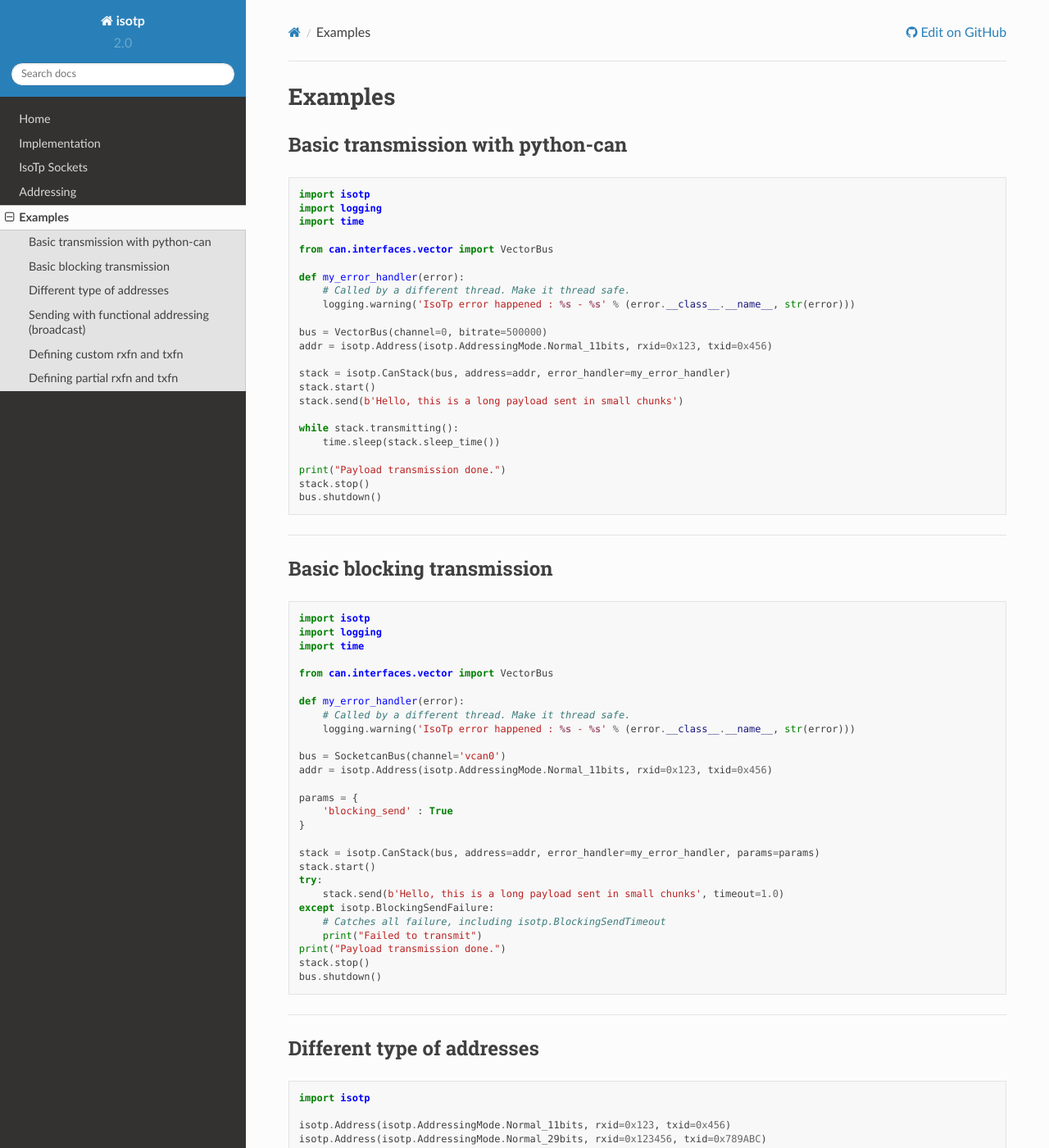
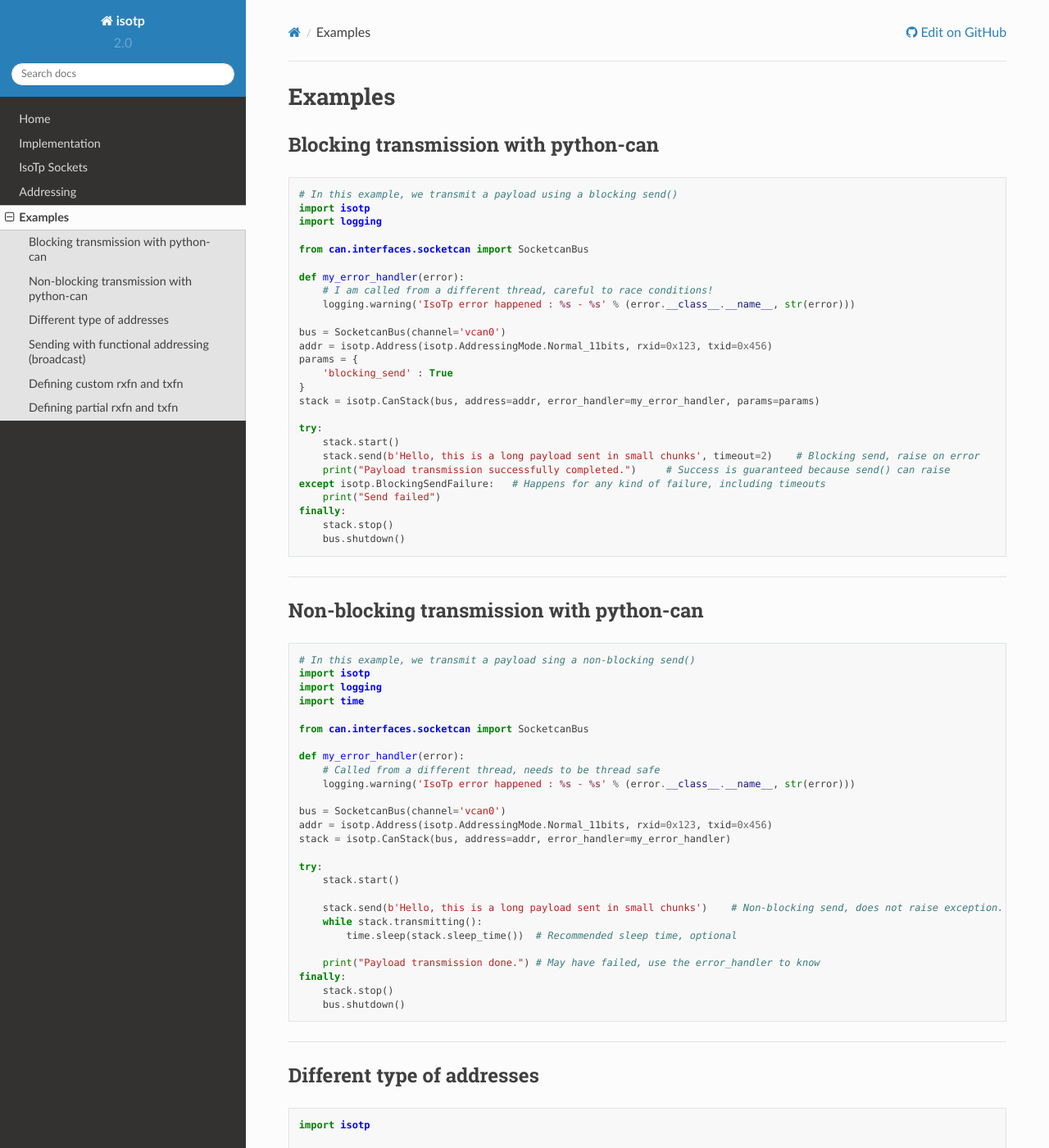
Before and after one commit to pylessard/python-can-isotp, a Sphinx documentation site: the page built from doc/source/isotp/examples.rst, in a window 1280 px wide and 1400 px high. Shown: the whole window at 82% size. Built offline with Sphinx 7.4.7 and the Read the Docs theme 2.0.0, drawn with Linux system fonts in a browser that asks for light colours; some of the changed text lies outside the part shown.

Commit message:
Updated doc

```diff
--- a/doc/source/isotp/examples.rst
+++ b/doc/source/isotp/examples.rst
@@ -1,72 +1,75 @@
 Examples
 ========
 
-.. _example_transmit_can_stack:
+.. _example_transmit_can_stack_blocking_send:
 
-Basic transmission with python-can
-----------------------------------
+Blocking transmission with python-can
+-------------------------------------------
 
 .. code-block:: python
 
+    # In this example, we transmit a payload using a blocking send()
+    import isotp
+    import logging
+
+    from can.interfaces.socketcan import SocketcanBus
+
+    def my_error_handler(error):
+        # I am called from a different thread, careful to race conditions!
+        logging.warning('IsoTp error happened : %s - %s' % (error.__class__.__name__, str(error)))
+
+    bus = SocketcanBus(channel='vcan0')
+    addr = isotp.Address(isotp.AddressingMode.Normal_11bits, rxid=0x123, txid=0x456)
+    params = {
+        'blocking_send' : True
+    }
+    stack = isotp.CanStack(bus, address=addr, error_handler=my_error_handler, params=params)
+
+    try:
+        stack.start()
+        stack.send(b'Hello, this is a long payload sent in small chunks', timeout=2)    # Blocking send, raise on error
+        print("Payload transmission successfully completed.")     # Success is guaranteed because send() can raise
+    except isotp.BlockingSendFailure:   # Happens for any kind of failure, including timeouts
+        print("Send failed")
+    finally:
+        stack.stop()
+        bus.shutdown()
+
+-----
+
+.. _example_transmit_can_stack_non_blocking_send:
+
+Non-blocking transmission with python-can
+-----------------------------------------------
+
+.. code-block:: python
+
+    # In this example, we transmit a payload sing a non-blocking send()
     import isotp
     import logging
     import time
 
-    from can.interfaces.vector import VectorBus
+    from can.interfaces.socketcan import SocketcanBus
 
     def my_error_handler(error):
-        # Called by a different thread. Make it thread safe.
-        logging.warning('IsoTp error happened : %s - %s' % (error.__class__.__name__, str(error)))
-
-    bus = VectorBus(channel=0, bitrate=500000)
-    addr = isotp.Address(isotp.AddressingMode.Normal_11bits, rxid=0x123, txid=0x456)
-
-    stack = isotp.CanStack(bus, address=addr, error_handler=my_error_handler)
-    stack.start()
-    stack.send(b'Hello, this is a long payload sent in small chunks')
-
-    while stack.transmitting():
-        time.sleep(stack.sleep_time())
-
-    print("Payload transmission done.")
-    stack.stop()
-    bus.shutdown()
-
------
-
-.. _example_transmit_can_stack_blocking_send:
-
-Basic blocking transmission
-----------------------------------
-.. code-block:: python
-
-    import isotp
-    import logging
-    import time
-
-    from can.interfaces.vector import VectorBus
-
-    def my_error_handler(error):
-        # Called by a different thread. Make it thread safe.
+        # Called from a different thread, needs to be thread safe
         logging.warning('IsoTp error happened : %s - %s' % (error.__class__.__name__, str(error)))
 
     bus = SocketcanBus(channel='vcan0')
     addr = isotp.Address(isotp.AddressingMode.Normal_11bits, rxid=0x123, txid=0x456)
+    stack = isotp.CanStack(bus, address=addr, error_handler=my_error_handler)
 
-    params = {
-        'blocking_send' : True
-    }
+    try:
+        stack.start()
 
-    stack = isotp.CanStack(bus, address=addr, error_handler=my_error_handler, params=params)
-    stack.start()
-    try:
-        stack.send(b'Hello, this is a long payload sent in small chunks', timeout=1.0)
-    except isotp.BlockingSendFailure:
-        # Catches all failure, including isotp.BlockingSendTimeout
-        print("Failed to transmit")
-    print("Payload transmission done.")
-    stack.stop()
-    bus.shutdown()
+        stack.send(b'Hello, this is a long payload sent in small chunks')    # Non-blocking send, does not raise exception.
+        while stack.transmitting():
+            time.sleep(stack.sleep_time())  # Recommended sleep time, optional
+
+        print("Payload transmission done.") # May have failed, use the error_handler to know
+    finally:
+        stack.stop()
+        bus.shutdown()
 
 -----
 
@@ -95,20 +98,18 @@ Sending with functional addressing (broadcast)
 
 .. code-block:: python
 
-   import isotp
-   import time
+    import isotp
 
-   from can.interfaces.vector import VectorBus
-
-   bus = VectorBus(channel=0, bitrate=500000)
-   addr = isotp.Address(isotp.AddressingMode.Normal_11bits, rxid=0x123, txid=0x456)
-   stack = isotp.CanStack(bus, address=addr)
-   stack.send(b'Hello', isotp.TargetAddressType.Functional) # Payload must fit a Single Frame. Functional addressing only works with Single Frames
-
-   while stack.transmitting():
-      time.sleep(stack.sleep_time())
-
-   bus.shutdown()
+    addr = isotp.Address(isotp.AddressingMode.Normal_11bits, rxid=0x123, txid=0x456)
+    layer = isotp.TransportLayer(rxfn=..., txfn=..., address=addr)
+    try:
+        layer.start()
+        layer.send(b'Hello', isotp.TargetAddressType.Functional) # Payload must fit a Single Frame. Functional addressing only works with Single Frames
+        while layer.transmitting():
+            time.sleep(layer.sleep_time())
+    finally:
+        layer.stop()
+        bus.shutdown()
 
 -----
 
@@ -119,30 +120,35 @@ In this example, we see how to configure a :class:`TransportLayer<isotp.Transpor
 
 .. code-block:: python
 
-   import isotp
+    import isotp
+    from typing import Optional
 
-   def my_rxfn():
-       # All my_hardware_something and get_something() function are fictive of course.
-       msg = my_hardware_api_recv()
-       return isotp.CanMesage(arbitration_id=msg.get_id(), data=msg.get_data(), dlc=msg.get_dlc(), extended_id=msg.is_extended_id())
+    def my_rxfn(timeout:float) -> Optional[isotp.CanMesage]:
+        # All my_hardware_something and get_something() function are fictive of course.
+        msg = my_hardware_api_recv(timeout) # Blocking read are encouraged for better timing.
+        if msg is None:
+            return None # Return None if no message available
+        return isotp.CanMesage(arbitration_id=msg.get_id(), data=msg.get_data(), dlc=msg.get_dlc(), extended_id=msg.is_extended_id())
 
 
-   def my_txfn(isotp_msg):
-       # all set_something functions and my_hardware_something are fictive.
-       msg = my_hardware_api_make_msg()
-       msg.set_id(isotp_msg.arbitration_id)
-       msg.set_data(isotp_msg.data)
-       msg.set_dlc(isotp_msg.dlc)
-       msg.set_extended_id(isotp_msg.is_extended_id)
-       my_hardware_api_send(msg)
+    def my_txfn(isotp_msg:isotp.CanMesage):
+        # all set_something functions and my_hardware_something are fictive.
+        msg = my_hardware_api_make_msg()
+        msg.set_id(isotp_msg.arbitration_id)
+        msg.set_data(isotp_msg.data)
+        msg.set_dlc(isotp_msg.dlc)
+        msg.set_extended_id(isotp_msg.is_extended_id)
+        my_hardware_api_send(msg)
 
-   addr = isotp.Address(isotp.AddressingMode.Normal_29bits, txid=0x123456, rxid = 0x123457)
-   layer = isotp.TransportLayer(rxfn=my_rxfn, txfn=my_txfn, address=addr)
+    addr = isotp.Address(isotp.AddressingMode.Normal_29bits, txid=0x123456, rxid = 0x123457)
+    layer = isotp.TransportLayer(rxfn=my_rxfn, txfn=my_txfn, address=addr)
+    layer.start()
 
-   # ... rest of programs
-   # ...
+    # ... rest of programs
+    # ...
 
-   my_hardware_close()
+    layer.stop()
+    my_hardware_close()
 
 -----
 
@@ -156,30 +162,37 @@ A clean way to overcome this limitation is to use a ``functools.partial`` functi
 
 .. code-block:: python
 
-   import isotp
-   from functools import partial   # Allow partial functions
+    import isotp
+    import functools
+    from typing import Optional
 
-   # hardware_handle is passed through partial func
-   def my_rxfn(hardware_handle):
-       msg = my_hardware_api_recv(hardware_handle)
-       return isotp.CanMesage(arbitration_id=msg.get_id(), data=msg.get_data(), dlc=msg.get_dlc(), extended_id=msg.is_extended_id())
+    # hardware_handle is passed through partial func
+    def my_rxfn(hardware_handle, timeout:float) -> Optional[isotp.CanMesage]:
+        msg = my_hardware_api_recv(timeout) # Blocking read are encouraged for better timing.
+        if msg is None:
+            return None # Return None if no message available
+        return isotp.CanMesage(arbitration_id=msg.get_id(), data=msg.get_data(), dlc=msg.get_dlc(), extended_id=msg.is_extended_id())
 
-   # hardware_handle is passed through partial func
-   def my_txfn(hardware_handle, isotp_msg):
-       # all set_something functions and my_hardware_something are fictive.
-       msg = my_hardware_api_make_msg()
-       msg.set_id(isotp_msg.arbitration_id)
-       msg.set_data(isotp_msg.data)
-       msg.set_dlc(isotp_msg.dlc)
-       msg.set_extended_id(isotp_msg.is_extended_id)
-       my_hardware_api_send(hardware_handle, msg)
+    # hardware_handle is passed through partial func
+    def my_txfn(hardware_handle, isotp_msg:isotp.CanMesage):
+        # all set_something functions and my_hardware_something are fictive.
+        msg = my_hardware_api_make_msg()
+        msg.set_id(isotp_msg.arbitration_id)
+        msg.set_data(isotp_msg.data)
+        msg.set_dlc(isotp_msg.dlc)
+        msg.set_extended_id(isotp_msg.is_extended_id)
+        my_hardware_api_send(hardware_handle, msg)
 
-   hardware_handle = my_hardware_open()    # Fictive handle mechanism
-   addr = isotp.Address(isotp.AddressingMode.Normal_29bits, txid=0x123456, rxid = 0x123457)
-   # This is where the magic happens
-   layer = isotp.TransportLayer(rxfn=partial(my_rxfn, hardware_handle), txfn=partial(my_txfn, hardware_handle), address=addr)
+    hardware_handle = my_hardware_open()    # Fictive handle mechanism
+    addr = isotp.Address(isotp.AddressingMode.Normal_29bits, txid=0x123456, rxid = 0x123457)
 
-   # ... rest of programs
-   # ...
+    # This is where the magic happens
+    partial_rxfn = functools.partial(my_rxfn, hardware_handle)
+    partial_txfn = functools.partial(my_txfn, hardware_handle)
+    layer = isotp.TransportLayer(rxfn=partial_rxfn, txfn=partial_txfn, address=addr)
 
-   my_hardware_close()
+    layer.start()
+    # ... rest of programs
+    # ...
+    layer.stop()
+    my_hardware_close()
```
Also changed, not shown: doc/source/isotp/implementation.rst (+51 -4 lines), doc/source/isotp/assets/threads.png (added), 3 other files.
